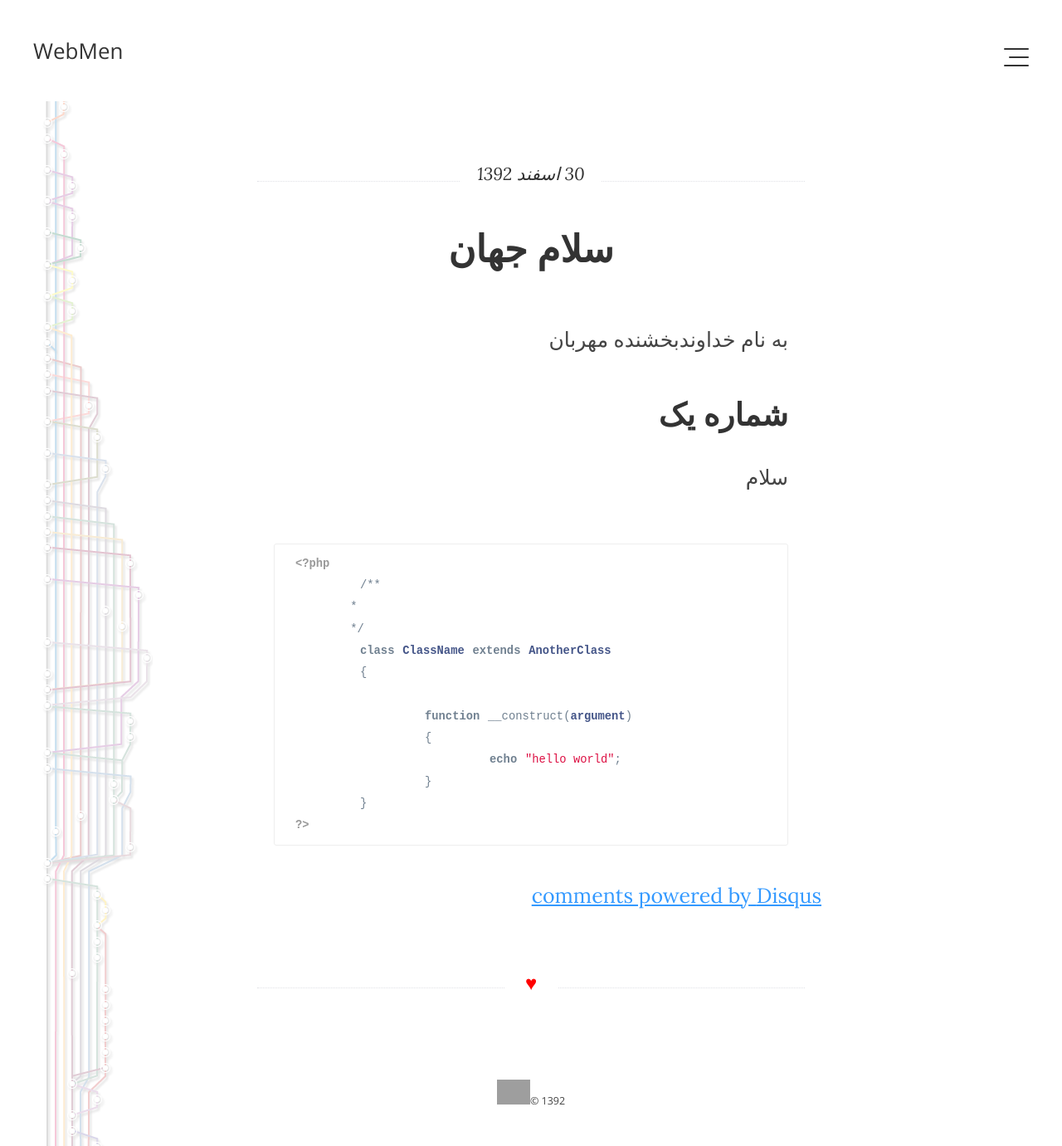
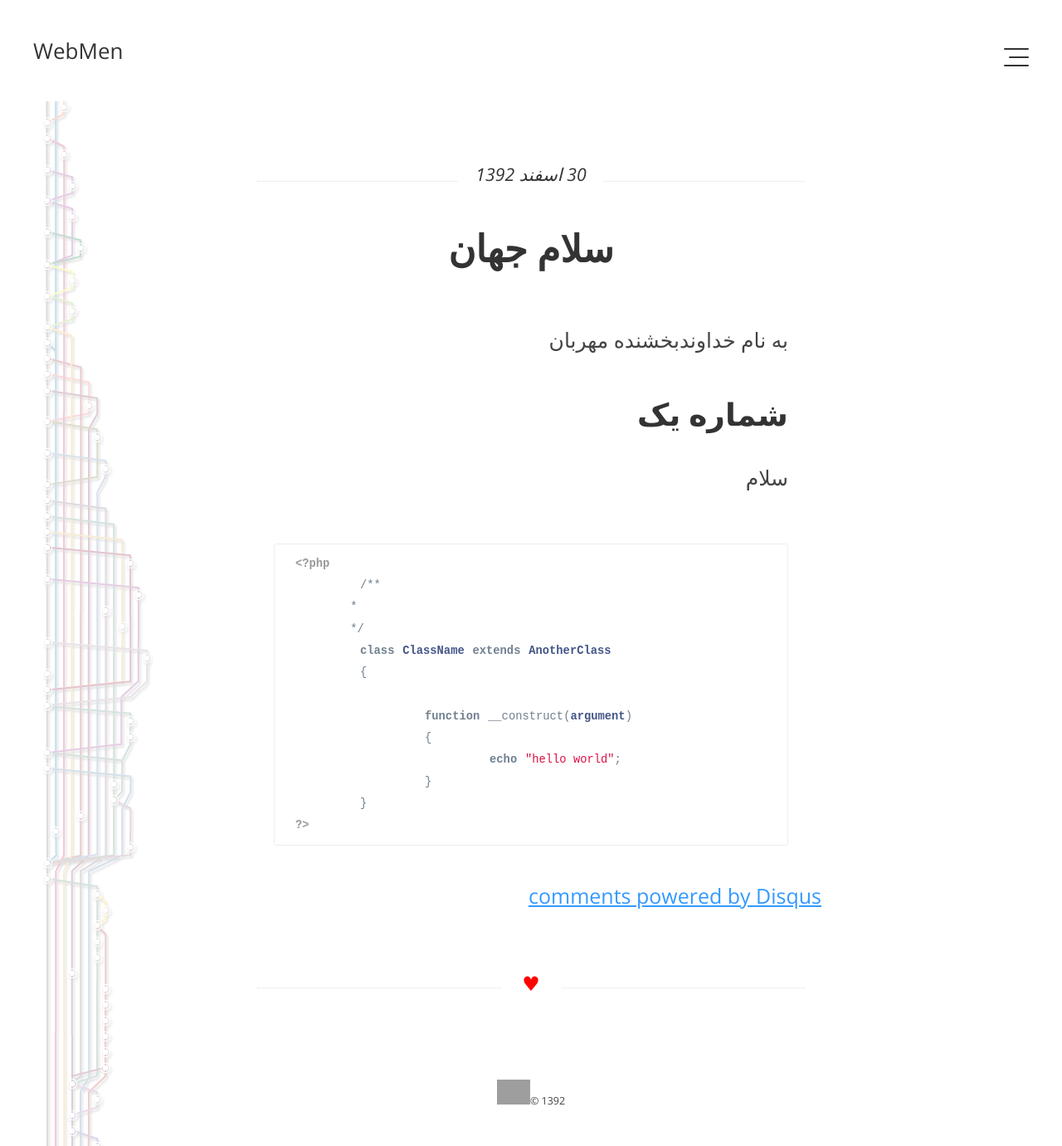
Before and after one commit to ALYREZA/blog, a Jekyll site: the page built from _posts/2014-02-20-hello-world.markdown, in a window 1280 px wide. Shown: the whole page at 83% size. Built offline with Jekyll 4.4.1, drawn with Linux system fonts in a browser that asks for light colours; Markdown is read by kramdown in place of the engine named in the settings; comment, search, counter and statistics services are not loaded; grey boxes are pictures that could not be loaded.

Commit message:
Update main.css

```diff
--- a/css/main.css
+++ b/css/main.css
@@ -318,7 +318,7 @@
   width: 100%;
   max-width: 780px;
   margin: 20px auto;
-  font-family: 'Lora', Georgia, serif;
+  font-family: inherit;
   background: #fff;
   z-index: 1;
 }
```
